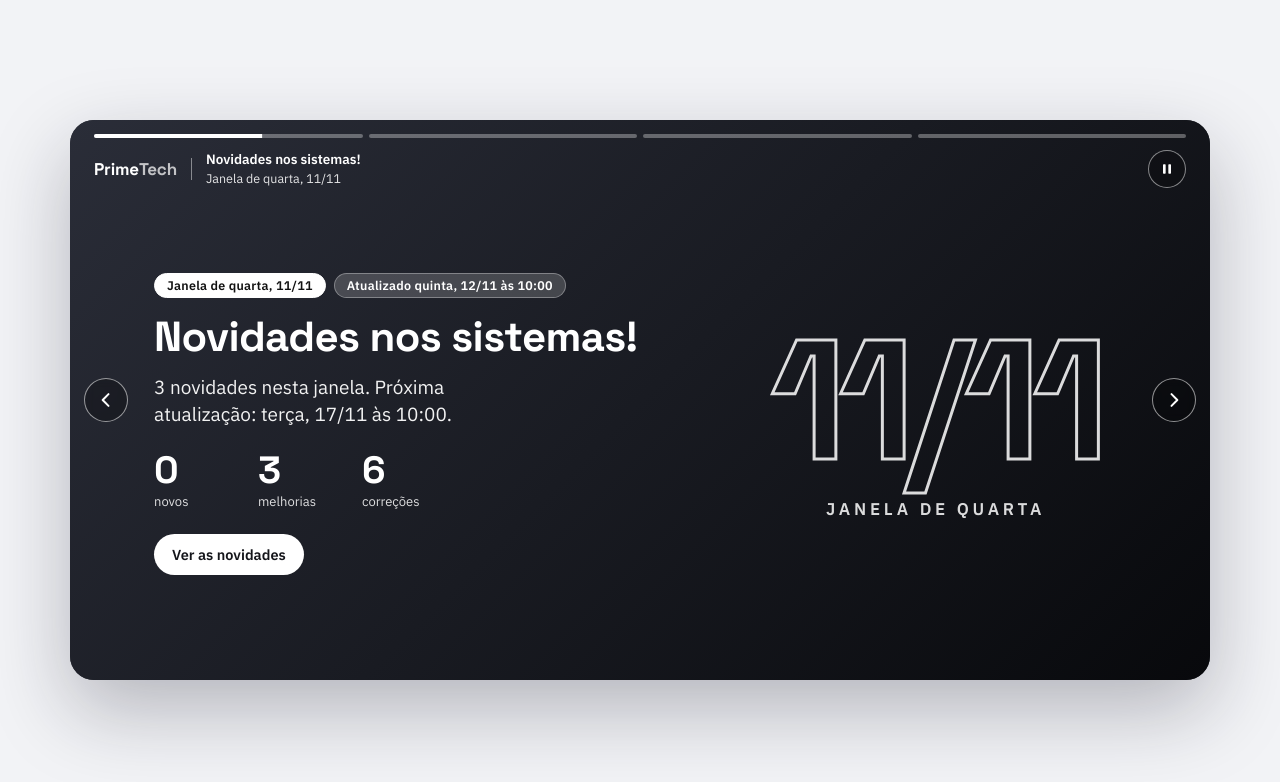
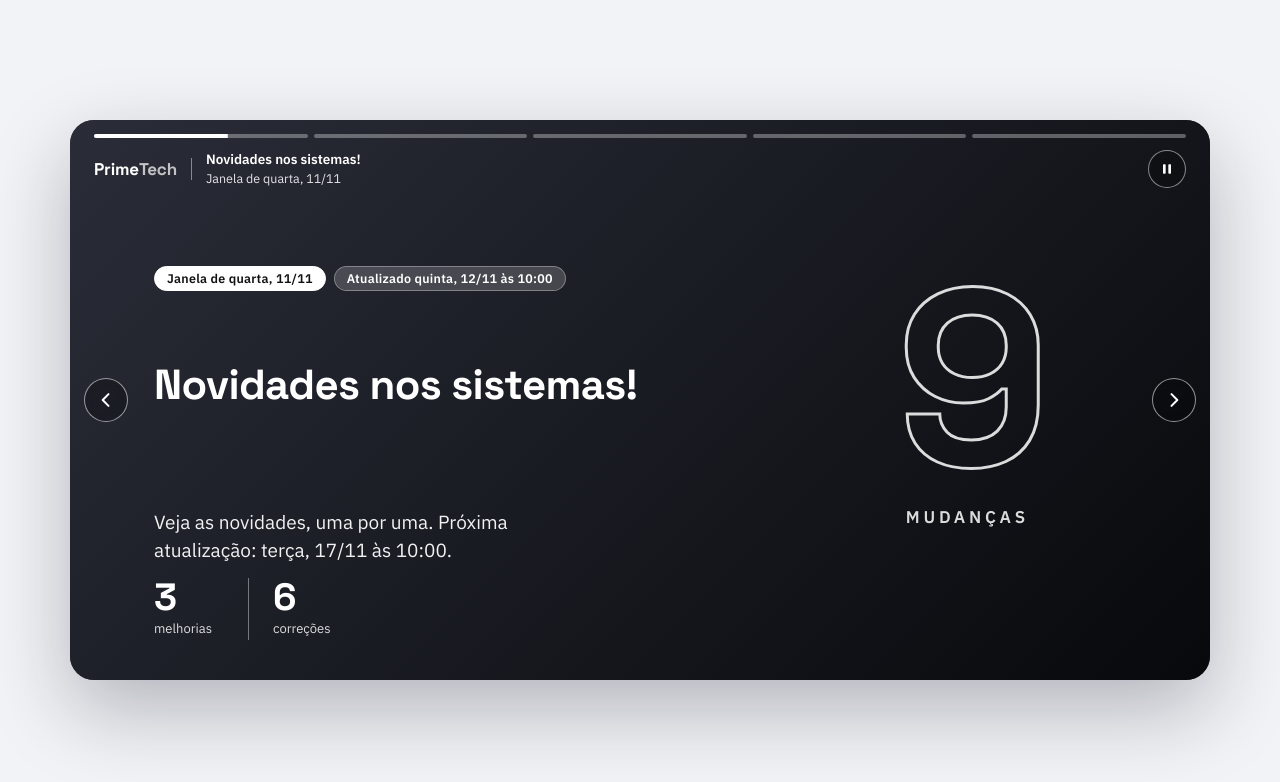
Before and after one commit to conta-padrao-primetech/novidades-nos-sistemas, a plain HTML site: page index.html in a window 1280 px wide. Drawn offline with Linux system fonts and the light colour scheme.

Commit message:
Add files via upload

```diff
--- a/atual.json
+++ b/atual.json
@@ -44,6 +44,38 @@
     "squad": "Tato",
     "janela": "2026-11-09T21:00:00Z"
    }
+  ],
+  "correcoes": [
+   {
+    "id": "94a4d09782",
+    "titulo": "Ano de fabricação como reserva do ano modelo",
+    "squad": "Arquitetura",
+    "sistema": "SALESFORCE"
+   },
+   {
+    "id": "285eb3274e",
+    "titulo": "Reintegração, grupo de cobrança e CNPJ alfanumérico na adesão",
+    "squad": "Contratação e Cadastro",
+    "sistema": "EVEX7"
+   },
+   {
+    "id": "c87ba0746a",
+    "titulo": "Oficina dos cards escolhida pelo orçamento inicial autorizado",
+    "squad": "Sinistro",
+    "sistema": "EVEX7"
+   },
+   {
+    "id": "8e0970a436",
+    "titulo": "Autorização de orçamento gravada numa única operação",
+    "squad": "Sinistro",
+    "sistema": "EVEX7"
+   },
+   {
+    "id": "92fa0b99ed",
+    "titulo": "Carga única e atualizada da lista de estados",
+    "squad": "Sinistro",
+    "sistema": "EVEX7"
+   }
   ]
  }
 }
--- a/index.html
+++ b/index.html
@@ -39,35 +39,45 @@ button { font: inherit; color: inherit; cursor: pointer; }
 .pausa { margin-left: auto; pointer-events: auto; width: 38px; height: 38px; border-radius: 50%; border: 1px solid rgba(255, 255, 255, .5); background: rgba(0, 0, 0, .2); display: grid; place-items: center; }
 .pausa svg { width: 16px; height: 16px; }
 
-/* ---------- slides (mesmos tamanhos do carrossel da V2) ---------- */
+/* ---------- slides: grade de terços (3 faixas iguais) ---------- */
 .slides { position: absolute; inset: 0; touch-action: none; }
-.slide { position: absolute; inset: 0; display: grid; grid-template-columns: 1.2fr .8fr; gap: 20px; align-items: center; padding: 100px 84px 52px; opacity: 0; visibility: hidden; transition: opacity .45s ease, visibility .45s; background: linear-gradient(135deg, var(--a, #2A2D38), var(--a2, #08090C)); overflow: hidden; }
+.slide { position: absolute; inset: 0; display: grid; grid-template-columns: 2fr 1fr; grid-template-rows: repeat(3, minmax(0, 1fr)); grid-template-areas: "ctx hero" "titulo hero" "resumo hero"; column-gap: 20px; padding: 0 84px; opacity: 0; visibility: hidden; transition: opacity .45s ease, visibility .45s; background: linear-gradient(135deg, var(--a, #2A2D38), var(--a2, #08090C)); overflow: hidden; }
+.slide.final { grid-template-areas: "ctx ." "lista ." "lista ."; }
 .slide.on { opacity: 1; visibility: visible; z-index: 1; }
-.padrao { position: absolute; inset: 0; opacity: .14; pointer-events: none; }
-.padrao svg { width: 100%; height: 100%; display: block; }
-.conteudo { position: relative; z-index: 2; }
-.pilulas { display: flex; flex-wrap: wrap; gap: 8px; margin-bottom: 16px; }
+.cabeca { display: contents; }
+.ctx { grid-area: ctx; align-self: end; position: relative; z-index: 2; padding-bottom: 16px; }
+.titulo { grid-area: titulo; align-self: center; position: relative; z-index: 2; padding-bottom: 30px; }
+.resumo { grid-area: resumo; align-self: start; position: relative; z-index: 2; padding-top: 40px; }
+.abertura .resumo { padding-top: 16px; }
+.acao { grid-area: resumo; align-self: start; justify-self: start; position: relative; z-index: 3; transform: translateY(-50%); }   /* o centro do botão fica em cima da linha de 2/3 */
+.acao:empty { display: none; }
+.hero { grid-area: hero; align-self: center; position: relative; z-index: 2; display: flex; flex-direction: column; align-items: center; pointer-events: none; }
+.marca-dagua { position: absolute; z-index: 1; pointer-events: none; opacity: .15; right: -50px; top: 50%; width: 360px; transform: translateY(-50%); }
+.marca-dagua svg { width: 100%; height: auto; display: block; overflow: visible; }
+.pilulas { display: flex; flex-wrap: wrap; gap: 8px; margin: 0; }
 .pil { background: rgba(255, 255, 255, .18); border: 1px solid rgba(255, 255, 255, .32); border-radius: 99px; padding: 4px 12px; font: 600 12.5px/1.2 "IBM Plex Sans", sans-serif; letter-spacing: .02em; }
 .pil.claro { background: #fff; color: #111; border-color: #fff; }
 .pil.sis { background: rgba(0, 0, 0, .3); border-color: rgba(255, 255, 255, .5); font-weight: 800; letter-spacing: .07em; text-transform: uppercase; }
-.slide h1, .slide h2 { margin: 0 0 14px; font: 700 clamp(26px, 3.6vw, 42px)/1.08 "Space Grotesk", system-ui, sans-serif; letter-spacing: -.015em; max-width: 24ch; text-wrap: balance; }
-.slide p { text-wrap: balance; margin: 0 0 22px; font-size: clamp(16px, 1.6vw, 19px); line-height: 1.45; max-width: 46ch; opacity: .94; }
+.slide h1, .slide h2 { margin: 0; font: 700 clamp(26px, 3.6vw, 42px)/1.08 "Space Grotesk", system-ui, sans-serif; letter-spacing: -.015em; max-width: 26ch; text-wrap: balance; }
+.slide p { text-wrap: balance; margin: 0; font-size: clamp(16px, 1.6vw, 19px); line-height: 1.45; max-width: 46ch; opacity: .94; }
 .slide p strong { font-weight: 600; }
-.btn-claro { background: #fff; color: #14151A; border: 0; border-radius: 99px; padding: 10px 18px; font-weight: 600; font-size: 14.5px; position: relative; z-index: 3; }
-.btn-claro:hover { transform: translateY(-1px); box-shadow: 0 8px 22px rgba(0, 0, 0, .28); }
-.arte { position: relative; z-index: 2; display: grid; place-items: center; pointer-events: none; }
-.arte svg { width: min(100%, 320px); height: auto; overflow: visible; }
-.grande { font: 700 clamp(96px, 13.5vw, 170px)/.85 "Space Grotesk", sans-serif; letter-spacing: -.05em; color: transparent; -webkit-text-stroke: 3px rgba(255, 255, 255, .85); text-align: center; white-space: nowrap; }
-.cap { text-align: center; margin-top: 26px; font: 600 clamp(13px, 1.5vw, 17px)/1.2 "IBM Plex Sans", sans-serif; letter-spacing: .22em; text-transform: uppercase; color: rgba(255, 255, 255, .85); }
-.nums { display: flex; gap: 18px; flex-wrap: wrap; margin: 0 0 22px; }
-.nums div { min-width: 86px; }
+.abertura .resumo p { margin-bottom: 14px; }
+.btn-claro { background: #fff; color: #14151A; border: 0; border-radius: 99px; padding: 10px 18px; min-height: 44px; font-weight: 600; font-size: 14.5px; position: relative; z-index: 3; }
+.btn-claro:hover { box-shadow: 0 8px 22px rgba(0, 0, 0, .28); }
+.grande { font: 700 clamp(120px, 22vw, 250px)/.85 "Space Grotesk", sans-serif; letter-spacing: -.05em; color: transparent; -webkit-text-stroke: 3px rgba(255, 255, 255, .85); text-align: center; white-space: nowrap; }
+.grande.g3 { font-size: clamp(90px, 14vw, 170px); }
+.cap { text-align: center; margin-top: 22px; font: 600 clamp(13px, 1.5vw, 17px)/1.2 "IBM Plex Sans", sans-serif; letter-spacing: .22em; text-transform: uppercase; color: rgba(255, 255, 255, .85); }
+.nums { display: flex; gap: 0; flex-wrap: wrap; align-items: stretch; }
+.nums .grupo { display: flex; gap: 18px; }
+.nums .grupo + .grupo { margin-left: 24px; padding-left: 24px; border-left: 1px solid rgba(255, 255, 255, .4); }   /* correções separadas de novos e melhorias */
+.nums div div { min-width: 70px; }
 .nums b { display: block; font: 700 38px/1 "Space Grotesk", sans-serif; }
 .nums span { font-size: 13px; opacity: .85; }
-@keyframes flutua { 0%, 100% { transform: translateY(0); } 50% { transform: translateY(-9px); } }
-@keyframes gira { to { transform: rotate(360deg); } }
-.arte .f1 { animation: flutua 5.5s ease-in-out infinite; }
-.arte .f2 { animation: flutua 7s ease-in-out infinite reverse; }
-.arte .rot { transform-origin: 160px 160px; animation: gira 60s linear infinite; }
+.slide.final .ctx h2 { margin-top: 14px; }
+.lista { grid-area: lista; align-self: start; position: relative; z-index: 2; list-style: none; margin: 0; padding: 6px 0 0; max-width: 60ch; }
+.lista li { position: relative; padding: 9px 0 9px 16px; border-bottom: 1px solid rgba(255, 255, 255, .14); font-size: 16.5px; line-height: 1.35; }
+.lista li:last-child { border-bottom: 0; }
+.lista li::before { content: ""; position: absolute; left: 0; top: 12px; bottom: 12px; width: 3px; border-radius: 3px; background: var(--a, #fff); box-shadow: 0 0 0 1px rgba(255, 255, 255, .35); }
 
 /* ---------- setas (computador) ---------- */
 .seta { position: absolute; top: 50%; z-index: 7; transform: translateY(-50%); width: 44px; height: 44px; border-radius: 50%; border: 1px solid rgba(255, 255, 255, .55); background: rgba(0, 0, 0, .24); backdrop-filter: blur(4px); display: grid; place-items: center; }
@@ -99,17 +109,27 @@ button { font: inherit; color: inherit; cursor: pointer; }
 .toast { position: fixed; left: 50%; bottom: calc(24px + env(safe-area-inset-bottom, 0px)); transform: translateX(-50%); background: var(--fg); color: #fff; padding: 10px 18px; border-radius: 99px; font-size: 14px; z-index: 60; opacity: 0; pointer-events: none; transition: opacity .25s; }
 .toast.on { opacity: 1; }
 
-/* ---------- celular: a história ocupa a tela toda ---------- */
+/* ---------- celular: a tela toda, na mesma grade de terços ---------- */
 @media (max-width: 899px) {
   .palco { display: block; padding: 0; }
   .historia { width: 100%; height: 100dvh; border-radius: 0; box-shadow: none; }
-  .slide { grid-template-columns: 1fr; grid-template-rows: 1fr auto; align-content: stretch; gap: 0; padding: calc(84px + env(safe-area-inset-top, 0px)) 22px calc(28px + env(safe-area-inset-bottom, 0px)); }
-  .slide .arte { order: -1; align-self: center; padding-bottom: 10px; }
-  .slide .arte svg { width: min(52vw, 200px); }
-  .slide .conteudo { align-self: end; }
-  .grande { font-size: clamp(88px, 27vw, 112px); }
-  .cap { margin-top: 18px; }
-  .com-previa .slide { padding-bottom: calc(72px + env(safe-area-inset-bottom, 0px)); }
+  .slide { grid-template-columns: 1fr; grid-template-areas: "ctx" "titulo" "resumo"; column-gap: 0; padding: 0 22px; }
+  .slide.final { grid-template-areas: "ctx" "lista" "lista"; }
+  .ctx { padding-top: calc(92px + env(safe-area-inset-top, 0px)); padding-bottom: 14px; }
+  .slide h1, .slide h2 { font-size: clamp(26px, 7.8vw, 32px); max-width: none; }
+  .titulo { padding-bottom: 16px; }
+  .resumo { padding-top: 38px; }
+  .abertura .resumo { padding-top: 16px; }
+  .abertura .cabeca { display: block; grid-area: titulo; align-self: center; position: relative; z-index: 2; }
+  .abertura .cabeca .ctx { padding: 0 0 14px; }
+  .hero { grid-area: ctx; align-self: end; justify-self: start; flex-direction: row; align-items: center; gap: 14px; padding-bottom: 14px; }
+  .grande { font-size: clamp(72px, 22vw, 92px); text-align: left; }
+  .grande.g3 { font-size: clamp(60px, 18vw, 76px); }
+  .cap { margin-top: 0; text-align: left; font-size: 13px; }
+  .marca-dagua { width: 250px; right: -90px; top: calc(33.333% - 125px); transform: none; }
+  .slide.final .marca-dagua { top: calc(33.333% - 125px); }
+  .lista { padding-top: 4px; }
+  .lista li { font-size: 15.5px; padding: 8px 0 8px 14px; }
   .previa { top: auto; bottom: calc(10px + env(safe-area-inset-bottom, 0px)); left: 50%; transform: translateX(-50%); }
   .seta { position: absolute; width: 1px; height: 1px; opacity: 0; overflow: hidden; }
   .barras, .topo { padding-left: 18px; padding-right: 18px; }
@@ -181,24 +201,10 @@ window.__DATA = {"fonte": "arquivo"};
     brilho: '<path d="M32 10v12M32 42v12M10 32h12M42 32h12M17 17l8 8M39 39l8 8M47 17l-8 8M25 39l-8 8"/>'
   };
 
-  /* ================= padrão de fundo de cada squad ================= */
-  var PADROES = {
-    "sinistro": ['24', '24', '<path d="M-6 6L6 -6M0 24L24 0M18 30L30 18" stroke="#fff" stroke-width="2.4" fill="none"/>'],
-    "comercial": ['22', '22', '<circle cx="11" cy="11" r="2.8" fill="#fff"/>'],
-    "financeiro": ['44', '44', '<circle cx="22" cy="22" r="13" fill="none" stroke="#fff" stroke-width="2.2"/>'],
-    "tato": ['44', '44', '<path d="M0 44A44 44 0 0 1 44 0M0 44A28 28 0 0 1 28 16M0 44A12 12 0 0 1 12 32" fill="none" stroke="#fff" stroke-width="2.2"/>'],
-    "contratacao e cadastro": ['34', '34', '<path d="M0 0H34V34" fill="none" stroke="#fff" stroke-width="1.8"/>'],
-    "sustentacao": ['34', '34', '<path d="M17 9V25M9 17H25" stroke="#fff" stroke-width="2.4" fill="none"/>'],
-    "operacoes e servicos de ti": ['44', '26', '<path d="M0 13Q11 0 22 13T44 13" fill="none" stroke="#fff" stroke-width="2.2"/>'],
-    "arquitetura": ['34', '34', '<rect x="2" y="2" width="13" height="13" rx="2" fill="none" stroke="#fff" stroke-width="2.2"/><rect x="19" y="19" width="13" height="13" rx="2" fill="none" stroke="#fff" stroke-width="2.2"/>'],
-    "app": ['26', '30', '<rect x="5" y="3" width="13" height="22" rx="3.5" fill="none" stroke="#fff" stroke-width="2.2"/>'],
-    "produto": ['34', '34', '<path d="M17 4l3.2 7.4 8 .9-6 5.4 1.7 7.9L17 21.6 10.1 25.6l1.7-7.9-6-5.4 8-.9z" fill="none" stroke="#fff" stroke-width="1.8"/>']
-  };
-  var PADRAO_GENERICO = ['30', '30', '<path d="M15 4l11 20H4z" fill="none" stroke="#fff" stroke-width="2"/>'];
-
   var NOME = "Novidades nos sistemas!";
   var AUTO_MS = 8000;
   var MAX_ITENS = 8;
+  var MAX_CORRECOES = 6;
   var TZ = "America/Sao_Paulo";
   var state = { eds: [], ed: null, idx: 0, slides: [], segs: [], timer: null, pausado: false, segurando: false, aberta: false, abridor: null, ultimoTxt: "", pausaBt: null };
 
@@ -245,56 +251,59 @@ window.__DATA = {"fonte": "arquivo"};
 
   /* ================= arte de cada squad ================= */
   function icone(chave) { return ICONES[chave] || ICONES.brilho; }
-  function arteSvg(chave) {
-    var d = document.createElement("div");
-    d.innerHTML = '<svg viewBox="0 0 320 320" aria-hidden="true"><circle class="rot" cx="160" cy="160" r="150" fill="none" stroke="#fff" stroke-opacity=".2" stroke-width="2" stroke-dasharray="3 12"/>' +
-      '<circle cx="238" cy="84" r="86" fill="#fff" fill-opacity=".1"/><circle cx="82" cy="250" r="56" fill="#fff" fill-opacity=".08"/>' +
-      '<g class="f2"><circle cx="270" cy="236" r="14" fill="#fff" fill-opacity=".35"/><circle cx="46" cy="96" r="8" fill="#fff" fill-opacity=".4"/></g>' +
-      '<g class="f1"><rect x="78" y="78" width="164" height="164" rx="40" fill="#fff" fill-opacity=".16" stroke="#fff" stroke-opacity=".5" stroke-width="2"/>' +
-      '<g transform="translate(96 96) scale(2)" fill="none" stroke="#fff" stroke-width="3" stroke-linecap="round" stroke-linejoin="round">' + icone(chave) + "</g></g></svg>";
-    return d.firstChild;
-  }
-  var contaPadrao = 0;
-  function padraoEl(squad) {
-    var p = PADROES[semAcento(squad)] || PADRAO_GENERICO, id = "pd" + (contaPadrao++);
-    var d = el("div", { class: "padrao", "aria-hidden": "true" });
-    d.innerHTML = '<svg xmlns="http://www.w3.org/2000/svg"><defs><pattern id="' + id + '" width="' + p[0] + '" height="' + p[1] + '" patternUnits="userSpaceOnUse">' + p[2] + '</pattern></defs><rect width="100%" height="100%" fill="url(#' + id + ')"/></svg>';
+  function marcaDagua(interno) {
+    var d = el("div", { class: "marca-dagua", "aria-hidden": "true" });
+    d.innerHTML = '<svg viewBox="0 0 64 64" fill="none" stroke="#fff" stroke-width="2" stroke-linecap="round" stroke-linejoin="round">' + interno + "</svg>";
     return d;
   }
 
-  /* ================= slides ================= */
-  function slideAbertura(ed) {
-    var jp = janelaPrincipal(ed.itens);
-    var s = el("article", { class: "slide", role: "group", "aria-roledescription": "slide", "aria-label": "Abertura" });
+  /* ================= slides =================
+     Todos seguem a grade de terços (computador e celular):
+     faixa de cima = contexto (tags) | faixa do meio = título (conceito principal)
+     linha de 2/3 = botão | faixa de baixo = resumo */
+  var ARTIA = { role: "group", "aria-roledescription": "slide" };
+  function plural(n, um, varios) { return n === 1 ? um : varios; }
+  function slideAbertura(ed, temUltimo) {
+    var jp = janelaPrincipal(ed.itens), c = ed.contagem || {};
+    var s = el("article", Object.assign({ class: "slide abertura", "aria-label": "Abertura" }, ARTIA));
     aplicarCor(s, ["#2A2D38", "#08090C"]);
-    var nums = el("div", { class: "nums" });
-    [["Novo", "novos"], ["Melhoria", "melhorias"], ["Correção", "correções"]].forEach(function (p) { nums.append(el("div", {}, el("b", { text: String((ed.contagem || {})[p[0]] || 0) }), el("span", { text: p[1] }))); });
-    var btn = el("button", { class: "btn-claro", type: "button", text: ed.itens.length ? "Ver as novidades" : "Tudo certo por aqui" });
-    btn.addEventListener("click", function (ev) { ev.stopPropagation(); ir(1); });
-    var total = ed.itens.length;
-    var texto = total ? qtd(total, "novidade", "novidades") + " nesta janela." : "Nenhuma novidade nesta janela.";
+    var total = (c.Novo || 0) + (c.Melhoria || 0) + (c["Correção"] || 0);
+    var nums = el("div", { class: "nums" }), g1 = el("div", { class: "grupo" }), g2 = el("div", { class: "grupo" });
+    [["Novo", "novo", "novos", g1], ["Melhoria", "melhoria", "melhorias", g1], ["Correção", "correção", "correções", g2]].forEach(function (p) {
+      var v = c[p[0]] || 0;
+      if (v > 0) p[3].append(el("div", {}, el("b", { text: String(v) }), el("span", { text: plural(v, p[1], p[2]) })));   // tipo zerado não aparece
+    });
+    [g1, g2].forEach(function (g) { if (g.childNodes.length) nums.append(g); });       // correções ficam num grupo separado
+    var texto = ed.itens.length ? "Veja as novidades, uma por uma." : temUltimo ? "Veja as principais correções." : "Nenhuma novidade nesta janela.";
     if (ed.proxima) texto += " Próxima atualização: " + diaHoraTxt(ed.proxima) + ".";
-    var grande = jp ? partes(jp.iso).day + "/" + partes(jp.iso).month : "";
-    s.append(el("div", { class: "conteudo" },
-        el("div", { class: "pilulas" }, jp ? el("span", { class: "pil claro", text: "Janela de " + diaTxt(jp.iso) }) : null, ed.publicadoEm ? el("span", { class: "pil", text: "Atualizado " + diaHoraTxt(ed.publicadoEm) }) : null),
-        el("h1", { text: NOME }), el("p", { text: texto }), nums, btn),
-      el("div", { class: "arte" }, el("div", { class: "grande", "aria-hidden": "true", text: grande }), jp ? el("div", { class: "cap", text: "janela de " + partes(jp.iso).dia }) : null));
+    s.append(el("div", { class: "cabeca" },
+        el("div", { class: "ctx" }, el("div", { class: "pilulas" }, jp ? el("span", { class: "pil claro", text: "Janela de " + diaTxt(jp.iso) }) : null, ed.publicadoEm ? el("span", { class: "pil", text: "Atualizado " + diaHoraTxt(ed.publicadoEm) }) : null)),
+        el("div", { class: "titulo" }, el("h1", { text: NOME }))),
+      el("div", { class: "resumo" }, el("p", { text: texto }), nums.childNodes.length ? nums : null),
+      el("div", { class: "hero" }, el("div", { class: "grande" + (String(total).length > 2 ? " g3" : ""), "aria-hidden": "true", text: String(total) }), el("div", { class: "cap", text: plural(total, "mudança", "mudanças") })));
     return s;
   }
   function slideItem(it, i, total) {
     var c = cor(it.squad);
-    var s = el("article", { class: "slide", role: "group", "aria-roledescription": "slide", "aria-label": "Novidade " + i + " de " + total });
+    var s = el("article", Object.assign({ class: "slide", "aria-label": "Novidade " + i + " de " + total }, ARTIA));
     aplicarCor(s, c);
     var p = el("p");
     marcado(p, it.chamada);
     var btn = el("button", { class: "btn-claro", type: "button", text: "Ver detalhes" });
     btn.addEventListener("click", function (ev) { ev.stopPropagation(); abrirDetalhes(it, btn); });
-    s.append(padraoEl(it.squad),
-      el("div", { class: "conteudo" },
-        el("div", { class: "pilulas" }, el("span", { class: "pil claro", text: it.squad }), el("span", { class: "pil", text: it.tipo }), el("span", { class: "pil sis", text: it.sistema })),
-        el("h2", { text: it.titulo }), p, btn),
-      el("div", { class: "arte" }, arteSvg(c[2])));
-    s._item = it;
+    s.append(marcaDagua(icone(c[2])),
+      el("div", { class: "ctx" }, el("div", { class: "pilulas" }, el("span", { class: "pil claro", text: it.squad }), el("span", { class: "pil", text: it.tipo }), el("span", { class: "pil sis", text: it.sistema }))),
+      el("div", { class: "titulo" }, el("h2", { text: it.titulo })),
+      el("div", { class: "acao" }, btn), el("div", { class: "resumo" }, p));
+    return s;
+  }
+  function slideFinal(lista) {
+    var s = el("article", Object.assign({ class: "slide final", "aria-label": "Principais correções" }, ARTIA));
+    aplicarCor(s, ["#2A2D38", "#08090C"]);
+    var ul = el("ul", { class: "lista" });
+    lista.forEach(function (c) { var li = el("li", {}, el("span", { text: c.titulo })); li.style.setProperty("--a", cor(c.squad)[0]); ul.append(li); });
+    s.append(marcaDagua('<path d="M17 33l10 10 20-21"/>'),
+      el("div", { class: "ctx" }, el("div", { class: "pilulas" }, el("span", { class: "pil claro", text: "Correções" })), el("h2", { text: "Principais correções" })), ul);
     return s;
   }
 
@@ -302,10 +311,11 @@ window.__DATA = {"fonte": "arquivo"};
   function montar(ed) {
     clearTimeout(state.timer);
     state.ed = ed;
-    var itens = (ed.itens || []).slice(0, MAX_ITENS);
+    var itens = (ed.itens || []).slice(0, MAX_ITENS), corrs = (ed.correcoes || []).slice(0, MAX_CORRECOES);
     ed = Object.assign({}, ed, { itens: itens });
-    state.slides = [slideAbertura(ed)];
+    state.slides = [slideAbertura(ed, corrs.length > 0)];
     itens.forEach(function (it, i) { state.slides.push(slideItem(it, i + 1, itens.length)); });
+    if (corrs.length) state.slides.push(slideFinal(corrs));
     var box = $("#slides"); box.textContent = "";
     state.slides.forEach(function (s) { box.append(s); });
     var barras = $("#barras"); barras.textContent = "";
@@ -446,8 +456,10 @@ window.__DATA = {"fonte": "arquivo"};
     ]).then(function (res) {
       var ed = (res[0] || {}).edicao, fora = (res[1] || {}).itens || [];
       if (!ed) throw new Error("vazio");
-      ed = Object.assign({}, ed, { itens: (ed.itens || []).filter(function (i) { return fora.indexOf(i.id) < 0; }) });
+      var corrAntes = (ed.correcoes || []).length;
+      ed = Object.assign({}, ed, { itens: (ed.itens || []).filter(function (i) { return fora.indexOf(i.id) < 0; }), correcoes: (ed.correcoes || []).filter(function (c) { return fora.indexOf(c.id) < 0; }) });
       var cont = Object.assign({}, ed.contagem || {});
+      cont["Correção"] = Math.max(0, (cont["Correção"] || 0) - (corrAntes - ed.correcoes.length));
       cont.Novo = ed.itens.filter(function (i) { return i.tipo === "Novo"; }).length;
       cont.Melhoria = ed.itens.filter(function (i) { return i.tipo === "Melhoria"; }).length;
       ed.contagem = cont;
```
